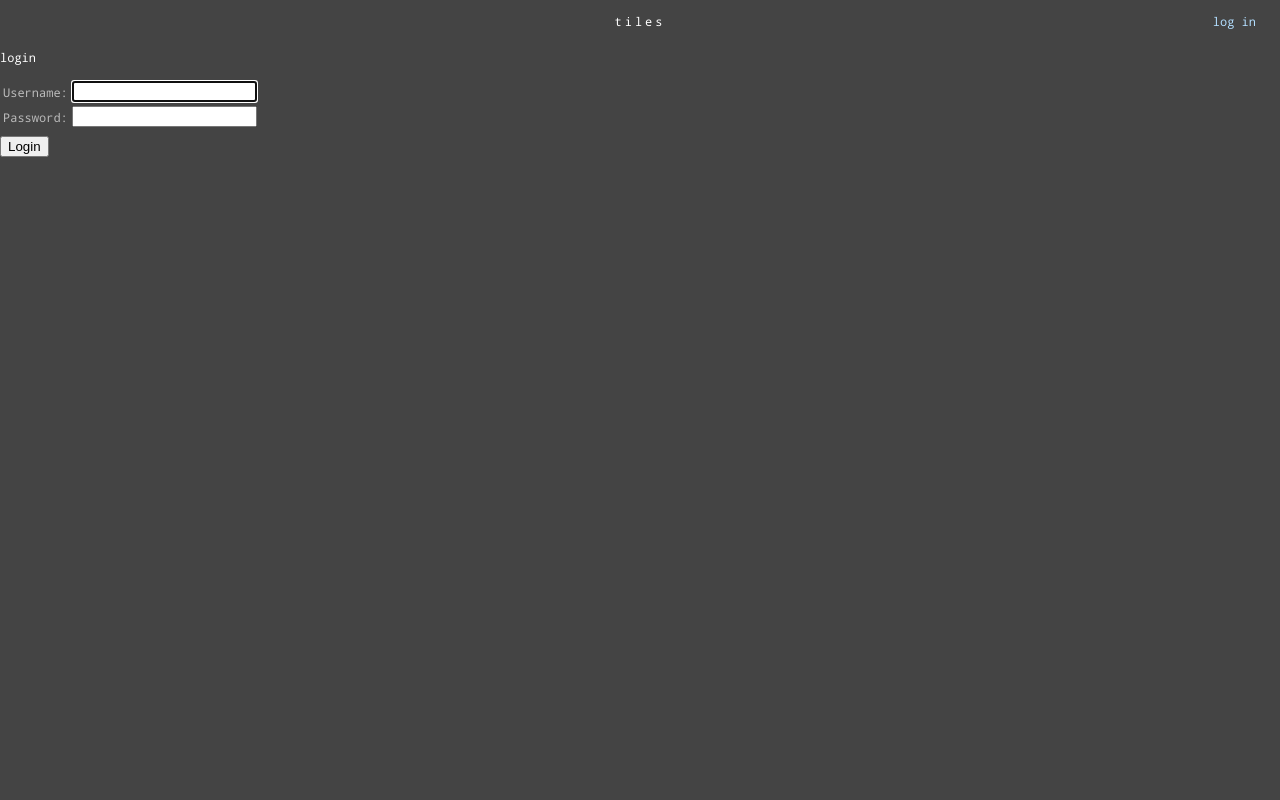
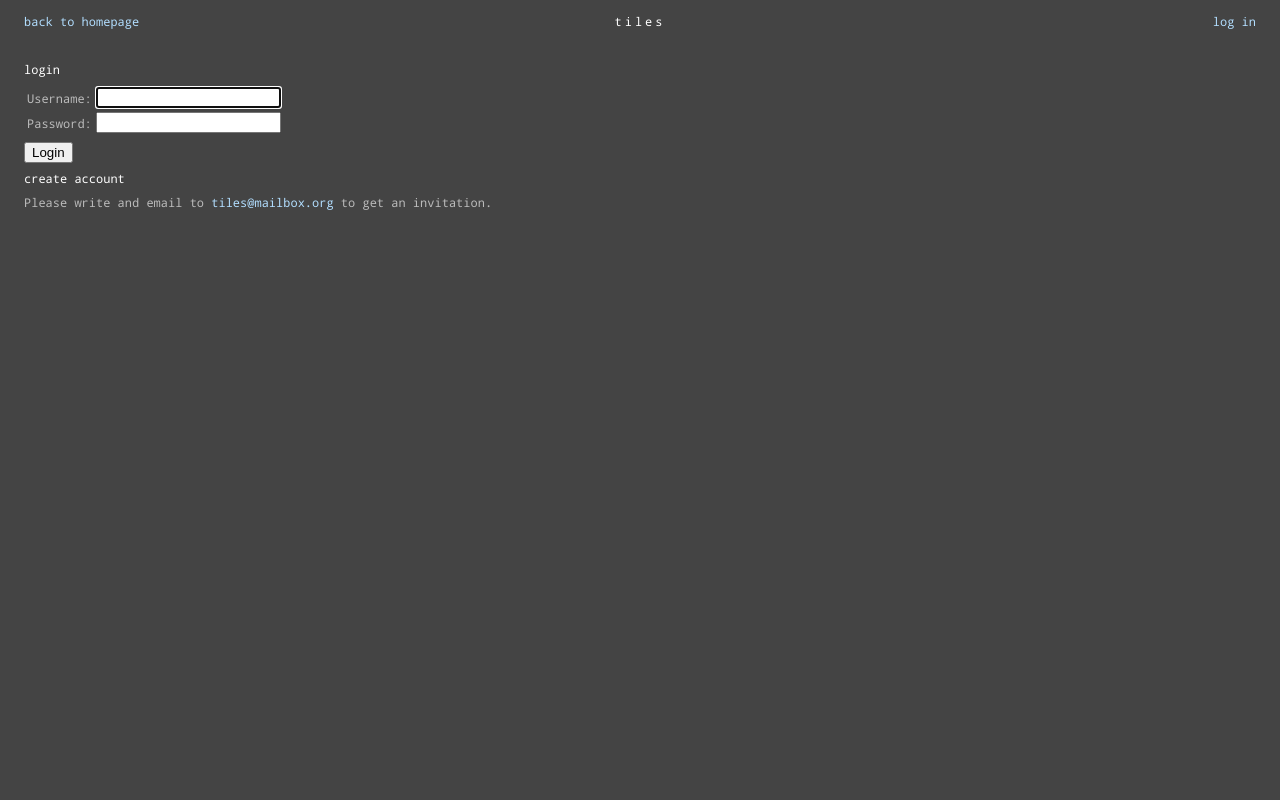
Before and after one commit to jakubvalenta/tessellation, a Django app: page /accounts/login/ in a window 1280 px wide. Run offline with Django 3.2, Linux system fonts and the light colour scheme; style sheets or scripts are compiled from the project's sources; some libraries are stand-ins or nearby versions.

Commit message:
tmpl: Add contact email

```diff
--- a/accounts/templates/login.html
+++ b/accounts/templates/login.html
@@ -1,5 +1,6 @@
-{% extends "base.html" %}
-{% block content %}
+{% extends "base.html" %}{% load email_extras %}{% block header %}
+<a href="/">back to homepage</a>
+{% endblock %}{% block content %}
 <h3>Login</h3>
 {% if form.errors %}
 <p>Your username and password didn't match. Please try again.</p>
@@ -16,10 +17,15 @@
       <td>{{ form.password }}</td>
     </tr>
   </table>
-  <input type="submit" value="Login">
-  <input type="hidden" name="next" value="{{ next }}">
+
+  <input type="submit" value="Login" />
+  <input type="hidden" name="next" value="{{ next }}" />
 </form>
+<h4>Create account</h4>
+<p>
+  Please write and email to {{ email|obfuscate_email|safe }} to get an
+  invitation.
+</p>
 {% comment %}
 <p><a href="{% url 'accounts:password_reset' %}">Lost password?</a></p>
-{% endcomment %}
-{% endblock %}
+{% endcomment %}{% endblock %}
--- a/accounts/templates/password_change.html
+++ b/accounts/templates/password_change.html
@@ -1,6 +1,7 @@
 {% extends "base.html" %}
-{% block content %}
+{% block header %}
 <a href="{% url 'accounts:profile' %}">back to profile page</a>
+{% endblock %}{% block content %}
 <div class="form">
   <h3>Change password</h3>
   <form method="post" action="{% url 'accounts:password_change' %}">
--- a/accounts/templates/password_change_done.html
+++ b/accounts/templates/password_change_done.html
@@ -1,6 +1,7 @@
 {% extends "base.html" %}
-{% block content %}
+{% block header %}
 <a href="{% url 'accounts:profile' %}">back to profile page</a>
+{% endblock %}{% block content %}
 <h3>Done</h3>
 <p>Your password has been successfully changed.</p>
 {% endblock %}
--- a/accounts/templates/password_reset.html
+++ b/accounts/templates/password_reset.html
@@ -1,6 +1,7 @@
 {% extends "base.html" %}
-{% block content %}
+{% block header %}
 <a href="{% url 'accounts:login' %}">back to login page</a>
+{% endblock %}{% block content %}
 <h3>Reset password</h3>
 <form method="post" action="{% url 'accounts:password_reset' %}">
   {% csrf_token %}
--- a/accounts/templates/password_reset_complete.html
+++ b/accounts/templates/password_reset_complete.html
@@ -1,6 +1,7 @@
 {% extends "base.html" %}
-{% block content %}
+{% block header %}
 <a href="/">back to homepage</a>
+{% endblock %}{% block content %}
 <h3>Password changed</h3>
 <p>
   Your password has been successfully changed. You can now
--- a/accounts/templates/password_reset_confirm.html
+++ b/accounts/templates/password_reset_confirm.html
@@ -1,6 +1,7 @@
 {% extends "base.html" %}
-{% block content %}
+{% block header %}
 <a href="{% url 'accounts:login' %}">back to login page</a>
+{% endblock %}{% block content %}
 {% if validlink %}
 <h3>Change password</h3>
 <form method="post" action="{% url 'accounts:password_reset_confirm' %}">
--- a/accounts/templates/password_reset_done.html
+++ b/accounts/templates/password_reset_done.html
@@ -1,6 +1,7 @@
 {% extends "base.html" %}
-{% block content %}
+{% block header %}
 <a href="/">back to homepage</a>
+{% endblock %}{% block content %}
 <h3>Done</h3>
 <p>We have sent you an email with a link to reset your password.</p>
 {% endblock %}
--- a/accounts/urls.py
+++ b/accounts/urls.py
@@ -1,4 +1,5 @@
 from accounts.views import ProfileView
+from django.conf import settings
 from django.contrib.auth import views as auth_views
 from django.urls import path
 
@@ -6,7 +7,10 @@ app_name = 'accounts'
 urlpatterns = [
     path(
         'login/',
-        auth_views.LoginView.as_view(template_name='login.html'),
+        auth_views.LoginView.as_view(
+            template_name='login.html',
+            extra_context={'email': settings.CONTACT_EMAIL},
+        ),
         name='login',
     ),
     path('logout/', auth_views.LogoutView.as_view(), name='logout'),
--- a/conf/settings_base.py
+++ b/conf/settings_base.py
@@ -100,3 +100,5 @@ MAX_COMPOSITIONS_PER_USER = 10
 
 # Keep in sync with js/storage setting MAX_UPLOAD_SIZE_BYTES
 MAX_UPLOAD_SIZE_BYTES = 1_000_000
+
+CONTACT_EMAIL = 'tiles@mailbox.org'  # TODO
--- a/tiles/templates/base.html
+++ b/tiles/templates/base.html
@@ -57,7 +57,10 @@
         {% endif %}
       </div>
     </header>
-    {% block content %}{% endblock %}
+    <main class="main">
+      {% block content %}{% endblock %}
+    </main>
+    {% block footer %}{% endblock %}
     <script>
       (function() {
         /*
--- a/tiles/templates/detail.html
+++ b/tiles/templates/detail.html
@@ -1,7 +1,6 @@
 {% extends 'base.html' %}{% block header %}
 <a href="{% url 'index' %}">back to homepage</a>
 {% endblock %}{% block content %}
-<main class="main">
 <h2 class="sr-only">Composition</h2>
 <div class="composition-container">
   <div class="composition-inner" id="js-composition-container">
@@ -14,7 +13,6 @@
     >download</a
   >
 </div>
-</main>
 {% endblock %}{% block scripts %}{{ data|json_script:'composition-data' }}
 <script>
   import('/static/js/pages/detail.js').then(Page =>
--- /dev/null
+++ b/tiles/templatetags/email_extras.py
@@ -0,0 +1,30 @@
+import codecs
+from string import Template
+
+from django import template
+from django.template.defaultfilters import stringfilter
+
+register = template.Library()
+
+EMAIL_TEMPLATE = Template(
+    '''<script>
+  document.write(
+    '$email_rot13'.replace(/[a-zA-Z]/g, function(c) {
+      return String.fromCharCode(
+        (c <= 'Z' ? 90 : 122) >= (c = c.charCodeAt(0) + 13) ? c : c - 26
+      );
+    })
+  );
+</script>
+'''  # noqa: E501
+)
+
+
+@register.filter
+@stringfilter
+def obfuscate_email(value: str) -> str:
+    return EMAIL_TEMPLATE.substitute(
+        email_rot13=codecs.encode(
+            f'<a href="mailto:{value}">{value}</a>', 'rot13'
+        )
+    )
--- a/tiles/views.py
+++ b/tiles/views.py
@@ -1,3 +1,4 @@
+from django.conf import settings
 from django.views import generic
 from rest_framework import permissions, viewsets
 
@@ -34,7 +35,7 @@ class CompositionCreateView(generic.base.TemplateView):
         serializer = CompositionSerializer(
             oldest_sample_composition, context={'request': self.request}
         )
-        return {'data': serializer.data}
+        return {'data': serializer.data, 'email': settings.CONTACT_EMAIL}
 
 
 class CompositionAPIViewSet(viewsets.ModelViewSet):
```
Also changed, not shown: tiles/templates/create.html (+6 -9 lines), tiles/templatetags/__init__.py (added). Lines whose indentation alone changed are shown as unchanged.
